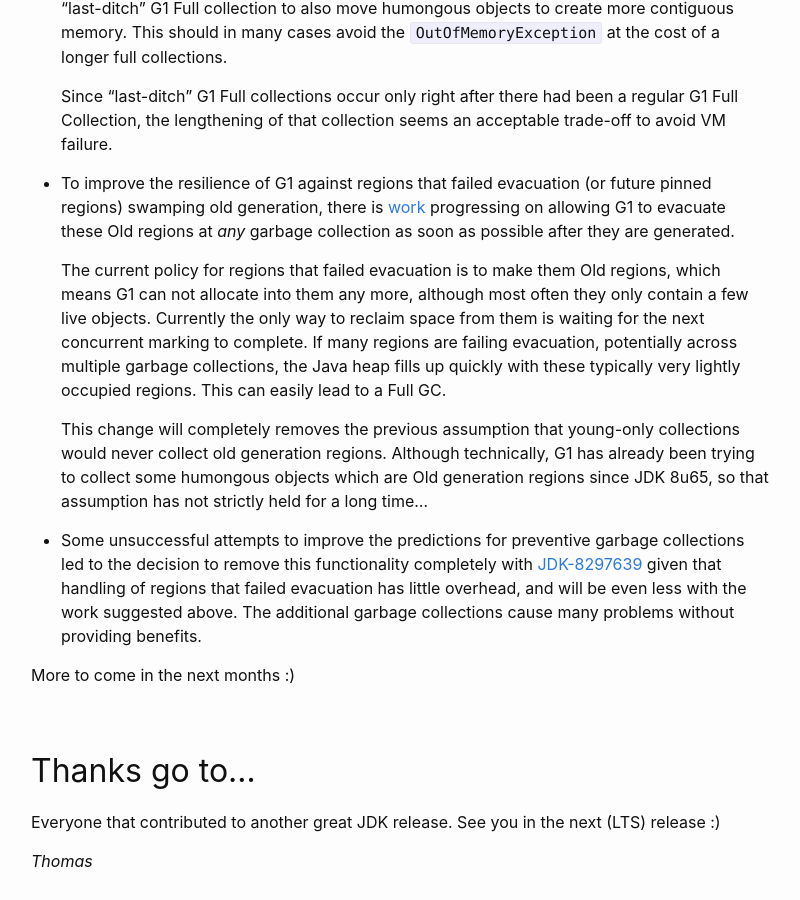
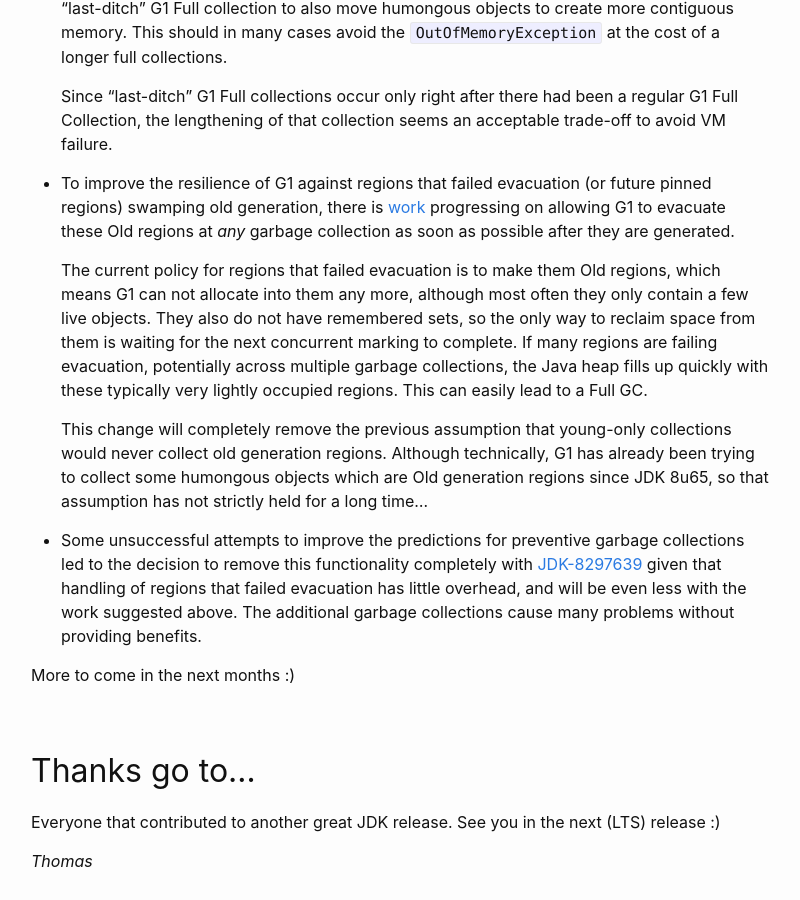
Before and after one commit to tschatzl/tschatzl.github.io, a Jekyll site: the page built from _posts/2023-03-14-jdk20-g1-parallel-gc-changes.md, in a window 1280 px wide and 900 px high, scrolled down 3596 px. Shown: the whole window, without its empty margins (239-1039 px from the left). Built offline with Jekyll 4.4.1, drawn with Linux system fonts in a browser that asks for light colours.

Commit message:
More typos

```diff
--- a/_posts/2023-03-14-jdk20-g1-parallel-gc-changes.md
+++ b/_posts/2023-03-14-jdk20-g1-parallel-gc-changes.md
@@ -73,9 +73,9 @@ Work for JDK 21 is already full steam ahead. Here is a short list of interesting
 
   * To improve the resilience of G1 against regions that failed evacuation (or future pinned regions) swamping old generation, there is [work](https://bugs.openjdk.org/browse/JDK-8140326) progressing on allowing G1 to evacuate these Old regions at _any_ garbage collection as soon as possible after they are generated.
 
-    The current policy for regions that failed evacuation is to make them Old regions, which means G1 can not allocate into them any more, although most often they only contain a few live objects. Currently the only way to reclaim space from them is waiting for the next concurrent marking to complete. If many regions are failing evacuation, potentially across multiple garbage collections, the Java heap fills up quickly with these typically very lightly occupied regions. This can easily lead to a Full GC.
+    The current policy for regions that failed evacuation is to make them Old regions, which means G1 can not allocate into them any more, although most often they only contain a few live objects. They also do not have remembered sets, so the only way to reclaim space from them is waiting for the next concurrent marking to complete. If many regions are failing evacuation, potentially across multiple garbage collections, the Java heap fills up quickly with these typically very lightly occupied regions. This can easily lead to a Full GC.
 
-    This change will completely removes the previous assumption that young-only collections would never collect old generation regions. Although technically, G1 has already been trying to collect some humongous objects which are Old generation regions since JDK 8u65, so that assumption has not strictly held for a long time...
+    This change will completely remove the previous assumption that young-only collections would never collect old generation regions. Although technically, G1 has already been trying to collect some humongous objects which are Old generation regions since JDK 8u65, so that assumption has not strictly held for a long time...
 
   * Some unsuccessful attempts to improve the predictions for preventive garbage collections led to the decision to remove this functionality completely with [JDK-8297639](https://bugs.openjdk.org/browse/JDK-8297639) given that handling of regions that failed evacuation has little overhead, and will be even less with the work suggested above. The additional garbage collections cause many problems without providing benefits.
 
```
